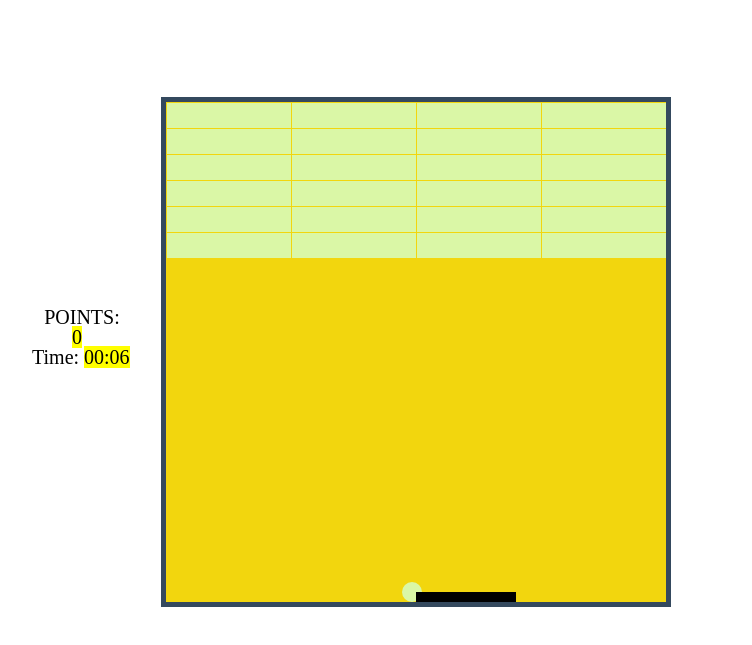
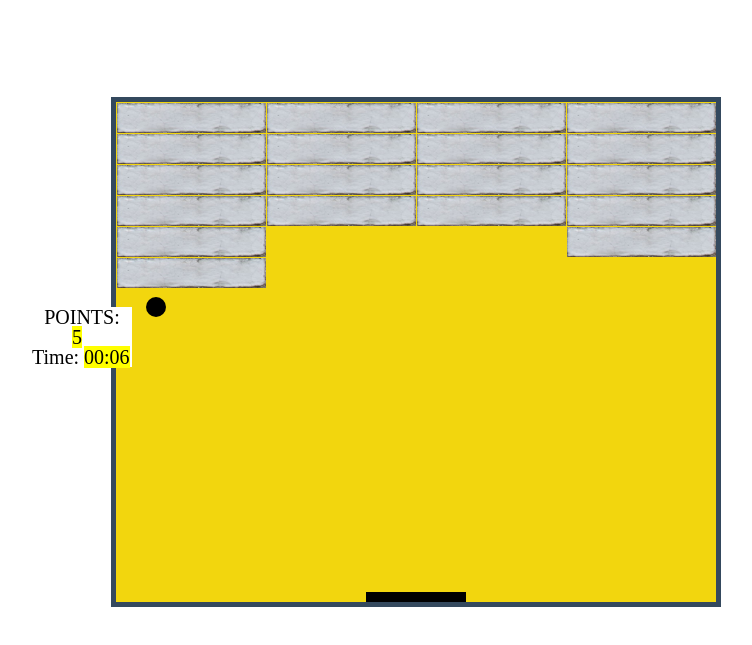
Before and after one commit to patrikgodec9/BRICKS, a plain HTML site: page index.html in a window 1280 px wide. Shown: the part 97-742 px from the top of the page, without its empty margins (224-976 px from the left). Drawn offline with nearby package versions, Linux system fonts and the light colour scheme.

Commit message:
Add files via upload

```diff
--- a/css/style.css
+++ b/css/style.css
@@ -32,7 +32,7 @@ h2{
 
 
 #polje{
-	width:500px;
+	width:600px;
 	height:500px;
 	border:5px solid #34495E;
 	margin:0 auto;
--- a/index.html
+++ b/index.html
@@ -14,14 +14,9 @@
 			<a id="demo" onClick="drawIt()" class="gumbText"></a>
            <h2> THE BRICKS</h2>
 		</div>
-
-
-
-			<div id="polje" >
-				<canvas id="canvas" width="500" height="500"></canvas>
-			</div>
-
-
+		<div id="polje" >
+			<canvas id="canvas" width="600" height="500"></canvas>
+		</div>
 		<div id="timer">
 			<div id="score">
 				<a class="score">POINTS:</a>
--- a/js/bricks.js
+++ b/js/bricks.js
@@ -21,7 +21,20 @@ function drawIt(){
     var f=1;
     var tocke = 0;
     var start=true;
+	var oblak = new Image();
+	oblak.src = "slike/brick1.jpg";
+	oblak.src = "slike/brick2.jpg";
 
+    function init() {
+			canvas=document.getElementById('canvas');
+			ctx = $('#canvas')[0].getContext("2d");
+			WIDTH = $("#canvas").width();
+      HEIGHT = $("#canvas").height();
+		sekunde = 0;
+      izpisTimer = "00:00";
+      intTimer = setInterval(timer, 1000);
+      return setInterval(draw, 10);
+    }
 
     function onKeyDown(evt){
 			if (evt.keyCode == 39){
@@ -43,12 +56,12 @@ function drawIt(){
 
     function init_mouse() {
       canvasMinX = $("canvas").offset().left;
-      canvasMaxX = canvasMinX + WIDTH;
+      canvasMaxX = canvasMinX + WIDTH-39;
   }
 
   function onMouseMove(evt) {
-  if (evt.pageX > canvasMinX+95 && evt.pageX < canvasMaxX) {
-    paddlex = evt.pageX - canvasMinX-95;
+  if (evt.pageX > canvasMinX+35 && evt.pageX < canvasMaxX) {
+    paddlex = evt.pageX - canvasMinX-40;
   }
 }
   $(document).keydown(onKeyDown);
@@ -60,7 +73,7 @@ function drawIt(){
     function initbricks() {
 			vrstice = 6,stolpci = 4;
 			BrickW = (WIDTH/stolpci) - 1;
-			BrickH = 25;
+			BrickH = 30;
 			PADDING = 1;
       bricks = new Array(vrstice);
 			for (i=0; i < vrstice; i++) {
@@ -72,16 +85,7 @@ function drawIt(){
     }
 
 
-    function init() {
-			canvas=document.getElementById('canvas');
-			ctx = $('#canvas')[0].getContext("2d");
-			WIDTH = $("#canvas").width();
-      HEIGHT = $("#canvas").height();
-		sekunde = 0;
-      izpisTimer = "00:00";
-      intTimer = setInterval(timer, 1000);
-      return setInterval(draw, 10);
-    }
+
 
     function timer(){
       if(start==true){
@@ -101,7 +105,7 @@ function drawIt(){
 
 
     function draw() {
-			ctx.clearRect(0,0,500,500);
+			ctx.clearRect(0,0,600,500);
 			ctx.beginPath();
 			ctx.arc(x, y, 10, 0, Math.PI*2, true);
 			ctx.closePath();
@@ -113,10 +117,9 @@ function drawIt(){
       for (i=0; i < vrstice; i++){
 				for (j=0; j < stolpci; j++){
 					if (bricks[i][j] == 1) {
-						ctx.fillStyle="#DAF7A6 ";
-						rect((j * (BrickW + PADDING)) + PADDING,
-						(i * (BrickH + PADDING)) + PADDING,
-						BrickW, BrickH);
+						ctx.drawImage(oblak, (j * (BrickW + PADDING)) + PADDING,
+						(i * (BrickH + PADDING)) + PADDING, BrickW, BrickH);
+
 					}
 				}
 			}
@@ -138,7 +141,7 @@ function drawIt(){
 	}
 
 if(document.getElementById("demo").innerHTML=="start")
-    if (x + dx > 500-r || x + dx < 0+r)
+    if (x + dx > 600-r || x + dx < 0+r)
       dx = -dx;
     if (y + dy < 0+r)
       dy = -dy;
@@ -151,11 +154,11 @@ if(document.getElementById("demo").innerHTML=="start")
     else if (x > paddlex && x < paddlex + paddlew)
       dy = -dy;
     else{
-        clearInterval(IntervalID);
+        window.location.reload();
       }
 }
 
-      if (x + dx > 500 -r|| x + dx < 0 +r){
+      if (x + dx > 600 -r|| x + dx < 0 +r){
         dx = -dx;
       }
       if (y + dy > 500 -r|| y + dy < 0 +r){
@@ -186,6 +189,7 @@ if(document.getElementById("demo").innerHTML=="start")
         clearInterval(draw);
         tocke = 0;
 			}
+
       x += dx;
       y += dy;
 
@@ -200,6 +204,12 @@ if(document.getElementById("demo").innerHTML=="start")
 
 
   function rect(x,y,w,h){
+	  if(x<0){
+		  x=0;
+	  }
+	  if(x+w>WIDTH){
+		  x=WIDTH-paddlew;
+	  }
     ctx.beginPath();
     ctx.rect(x,y,w,h);
     ctx.closePath();
@@ -209,5 +219,5 @@ if(document.getElementById("demo").innerHTML=="start")
     timer();
     init_paddle();
     init_mouse();
-		initbricks();
+	initbricks();
 }
```
Also changed, not shown: slike/brick1.jpg (added), slike/brick2.jpg (added).
